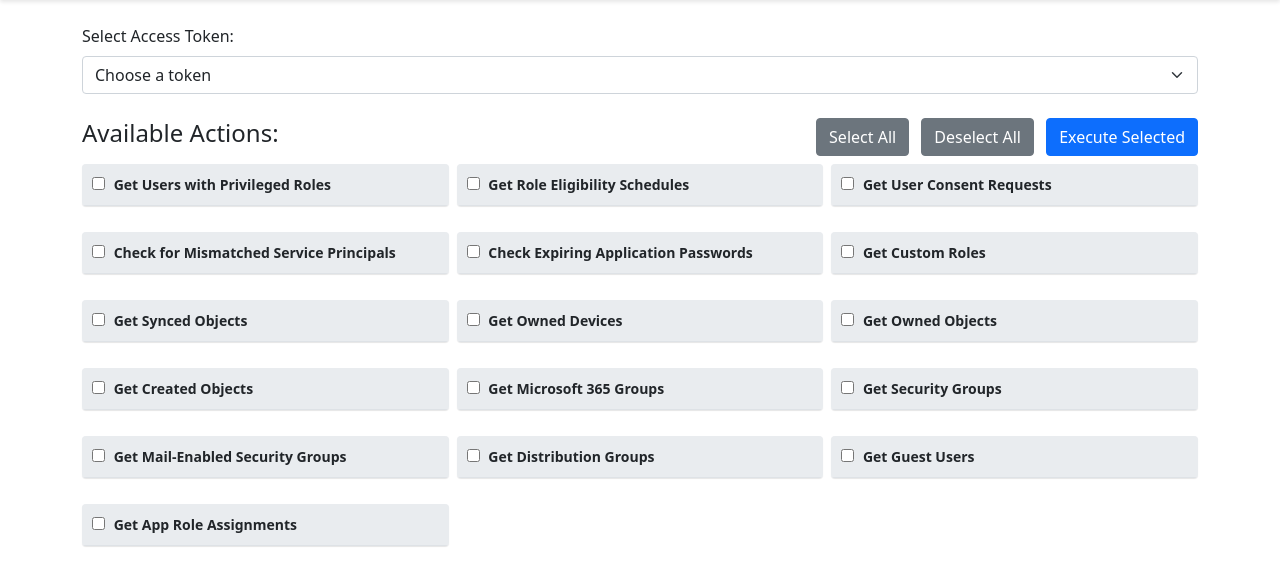
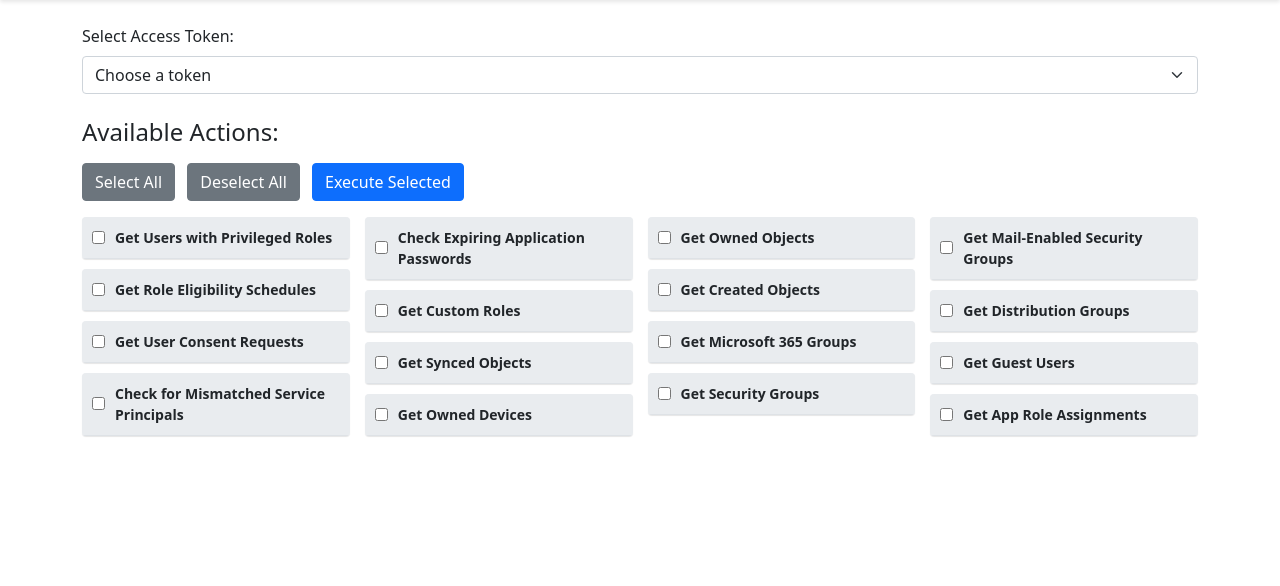
Before and after one commit to NetPenguins/Fetch, a Flask app: page /db_analyzer in a window 1280 px wide. Shown: the part 56-642 px from the top of the page. Run offline with Flask 3, Linux system fonts and the light colour scheme; data that the repository does not hold is empty.

Commit message:
Added the same feeling and view as graph enumerator.

```diff
--- a/templates/db_analyzer.html
+++ b/templates/db_analyzer.html
@@ -17,16 +17,16 @@
     <div id="tokenScpContent" style="word-wrap: break-word;"></div>
 </div>
 
-<div id="actionButtonsContainer" class="mb-3">
-    <div class="d-flex justify-content-between align-items-center mb-2">
-        <h4>Available Actions:</h4>
-        <div>
-            <button id="selectAllActions" class="btn btn-secondary me-2">Select All</button>
-            <button id="deselectAllActions" class="btn btn-secondary me-2">Deselect All</button>
-            <button id="executeSelected" class="btn btn-primary">Execute Selected</button>
-        </div>
+<div id="actionButtonsContainer" class="mb-4">
+    <h4 class="mb-3">Available Actions:</h4>
+    <div class="mb-3">
+        <button id="selectAllActions" class="btn btn-secondary me-2">Select All</button>
+        <button id="deselectAllActions" class="btn btn-secondary me-2">Deselect All</button>
+        <button id="executeSelected" class="btn btn-primary">Execute Selected</button>
     </div>
-    <div id="actionButtons" class="row row-cols-1 row-cols-md-3 g-2"></div>
+    <div id="actionButtons">
+        <!-- Action buttons will be dynamically added here -->
+    </div>
 </div>
 
 <div id="results" class="mt-4"></div>
@@ -34,17 +34,69 @@
 
 {% block extra_css %}
 <style>
-    .action-button {
-        border: 1px solid #ced4da;
-        background-color: #f8f9fa;
-        color: #212529;
+/* Action buttons styles */
+#actionButtons {
+    column-count: 4;
+    column-gap: 15px;
+}
+
+.category-wrapper {
+    break-inside: avoid-column;
+    page-break-inside: avoid;
+    margin-bottom: 10px;
+    background-color: #f8f9fa;
+    border-radius: 4px;
+    box-shadow: 0 1px 1px rgba(0,0,0,0.1);
+    overflow: hidden;
+}
+
+.category-header {
+    cursor: pointer;
+    user-select: none;
+    font-weight: bold;
+    font-size: 14px;
+    padding: 10px;
+    background-color: #e9ecef;
+    border-bottom: 1px solid #dee2e6;
+    transition: background-color 0.3s;
+    display: flex;
+    align-items: center;
+}
+
+.category-header:hover {
+    background-color: #dee2e6;
+}
+
+.category-header.highlighted {
+    background-color: lightgreen;
+}
+
+.category-header.potentially-allowed {
+    background-color: yellow;
+}
+
+.category-checkbox {
+    margin-right: 10px;
+}
+
+/* Media queries for responsive columns */
+@media (max-width: 1200px) {
+    #actionButtons {
+        column-count: 3;
     }
-    .action-checkbox {
-        position: absolute;
-        left: 1rem;
-        top: 50%;
-        transform: translateY(-50%);
+}
+
+@media (max-width: 992px) {
+    #actionButtons {
+        column-count: 2;
     }
+}
+
+@media (max-width: 768px) {
+    #actionButtons {
+        column-count: 1;
+    }
+}
 
 </style>
 {% endblock %}
```
Also changed, not shown: static/js/db_analyzer.js (+13 -15 lines).
